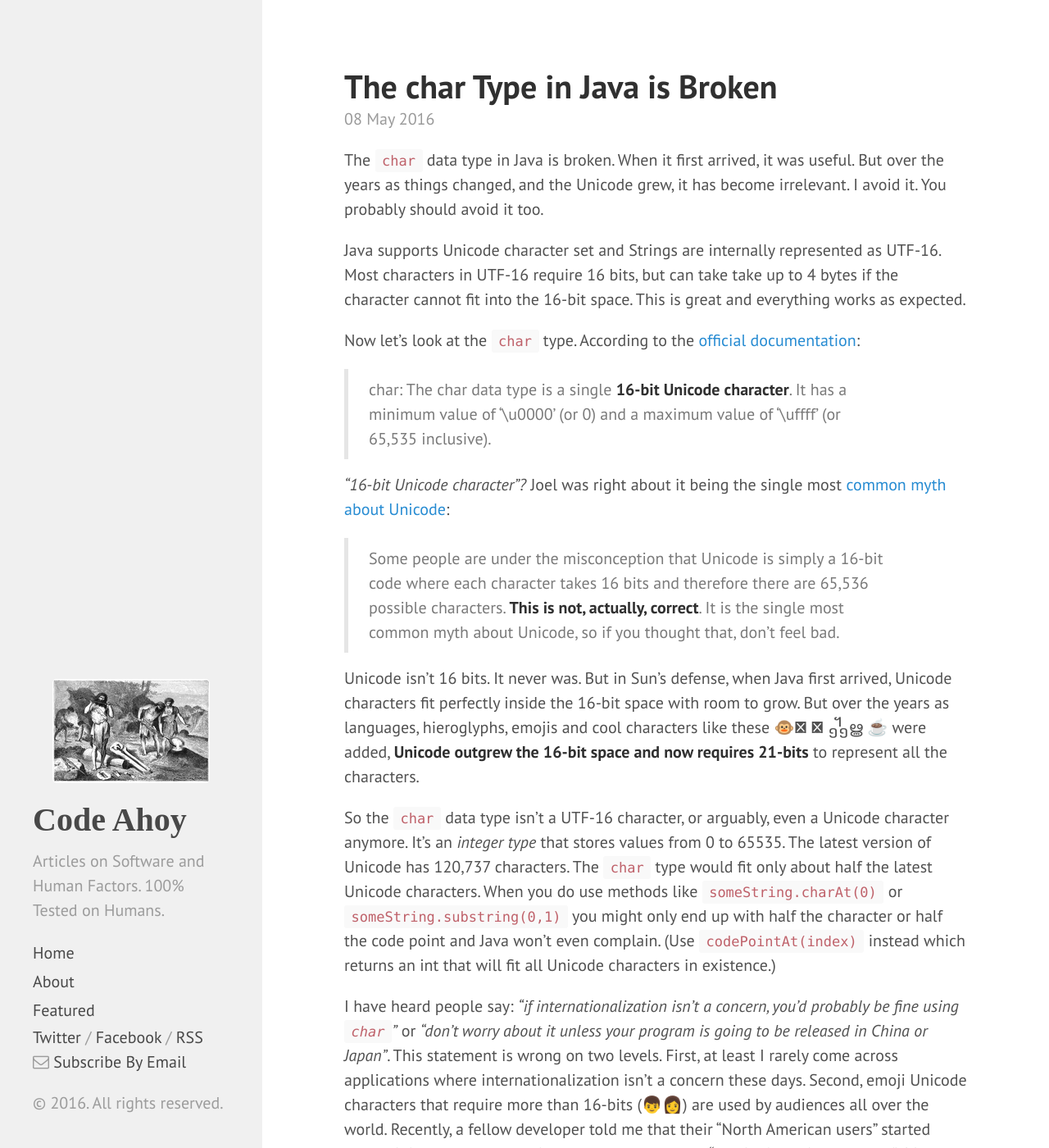
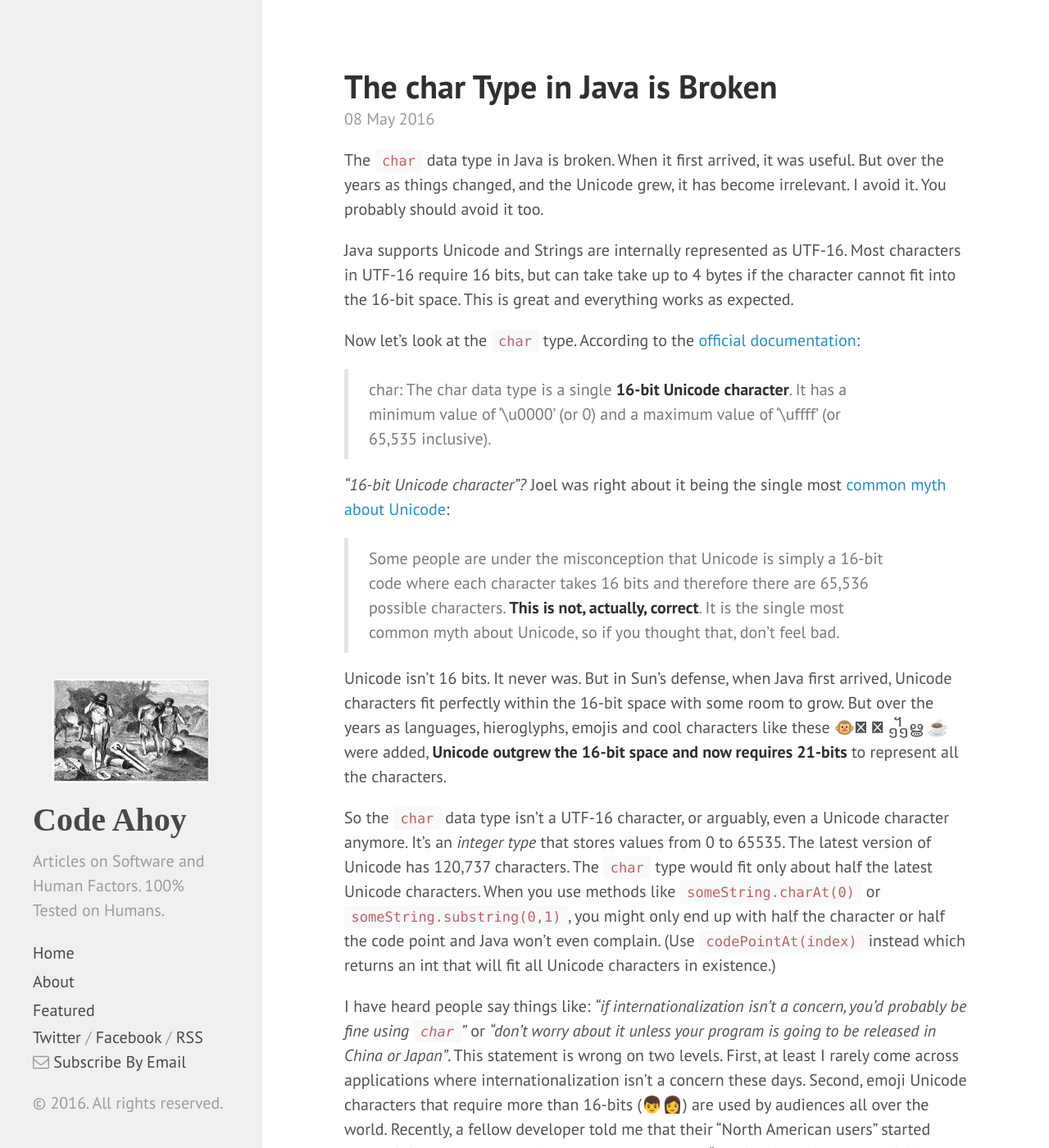
Before and after one commit to talk2viren/umermansoor.github.io, a Jekyll site: the page built from _posts/2016-05-08-the-char-type-in-java-is-broken.md, in a window 1280 px wide and 1400 px high. Shown: the whole window at 82% size. Built offline with Jekyll 4.4.1, drawn with Linux system fonts in a browser that asks for light colours; nearby versions of some CDN libraries; a script that is not in the unit is left out; comment, search, counter and statistics services are not loaded; some of the changed text lies outside the part shown.

Commit message:
typos coherency

```diff
--- a/_posts/2016-05-08-the-char-type-in-java-is-broken.md
+++ b/_posts/2016-05-08-the-char-type-in-java-is-broken.md
@@ -7,7 +7,7 @@ excerpt_separator: <!--more-->
 
 The `char` data type in Java is broken. When it first arrived, it was useful. But over the years as things changed, and the Unicode grew, it has become irrelevant. I avoid it. You probably should avoid it too.
 
-Java supports Unicode character set and Strings are internally represented as UTF-16. Most characters in UTF-16 require 16 bits, but can take take up to 4 bytes if the character cannot fit into the 16-bit space. This is great and everything works as expected.
+Java supports Unicode and Strings are internally represented as UTF-16. Most characters in UTF-16 require 16 bits, but can take take up to 4 bytes if the character cannot fit into the 16-bit space. This is great and everything works as expected.
 
 Now let's look at the `char` type. According to the [official documentation](https://docs.oracle.com/javase/tutorial/java/nutsandbolts/datatypes.html):
 
@@ -19,11 +19,11 @@ Now let's look at the `char` type. According to the [official documentation](htt
 
 <!--more-->
 
-Unicode isn't 16 bits. It never was. But in Sun's defense, when Java first arrived, Unicode characters fit perfectly inside the 16-bit space with room to grow. But over the years as languages, hieroglyphs, emojis and cool characters like these 🐵 ☠ ᧻ൠ ☕ were added, **Unicode outgrew the 16-bit space and now requires 21-bits** to represent all the characters.
+Unicode isn't 16 bits. It never was. But in Sun's defense, when Java first arrived, Unicode characters fit perfectly within the 16-bit space with some room to grow. But over the years as languages, hieroglyphs, emojis and cool characters like these 🐵 ☠ ᧻ൠ ☕ were added, **Unicode outgrew the 16-bit space and now requires 21-bits** to represent all the characters.
 
-So the `char` data type isn't a UTF-16 character, or arguably, even a Unicode character anymore. It's an *integer type* that stores values from 0 to 65535. The latest version of Unicode has 120,737 characters. The `char` type would fit only about half the latest Unicode characters. When you do use methods like `someString.charAt(0)` or `someString.substring(0,1)` you might only end up with half the character or half the code point and Java won't even complain. (Use [`codePointAt(index)`](https://docs.oracle.com/javase/7/docs/api/java/lang/String.html#codePointAt(int)) instead which returns an int that will fit all Unicode characters in existence.)
+So the `char` data type isn't a UTF-16 character, or arguably, even a Unicode character anymore. It's an *integer type* that stores values from 0 to 65535. The latest version of Unicode has 120,737 characters. The `char` type would fit only about half the latest Unicode characters. When you use methods like `someString.charAt(0)` or `someString.substring(0,1)`, you might only end up with half the character or half the code point and Java won't even complain. (Use [`codePointAt(index)`](https://docs.oracle.com/javase/7/docs/api/java/lang/String.html#codePointAt(int)) instead which returns an int that will fit all Unicode characters in existence.)
 
-I have heard people say: *"if internationalization isn't a concern, you'd probably be fine using `char`"* or  *"don't worry about it unless your program is going to be released in China or Japan"*. This statement is wrong on two levels. First, at least I rarely come across applications where internationalization isn't a concern these days. Second, emoji Unicode characters that require more than 16-bits (👦👩) are used by audiences all over the world. Recently, a fellow developer told me that their "North American users" started complaining that the chat nicknames and messages "aren't displaying properly". After a lot of grief, they found the issue and had to undo all `char` manipulation in their software.
+I have heard people say things like: *"if internationalization isn't a concern, you'd probably be fine using `char`"* or  *"don't worry about it unless your program is going to be released in China or Japan"*. This statement is wrong on two levels. First, at least I rarely come across applications where internationalization isn't a concern these days. Second, emoji Unicode characters that require more than 16-bits (👦👩) are used by audiences all over the world. Recently, a fellow developer told me that their "North American users" started complaining that the chat nicknames and messages "aren't displaying properly". After a lot of grief, they found the issue and had to undo all `char` manipulation in their software to handle emojis and other cool characters.
 
 May be, a UTF-16 `char` type from Oracle would be the answer or at least a run-time exception when Java detects this anomaly. Until then, we should probably avoid the `char` type. Even the official [JavaDocs](https://docs.oracle.com/javase/7/docs/api/java/lang/Character.html) don't sound all that convincing:
 
```
